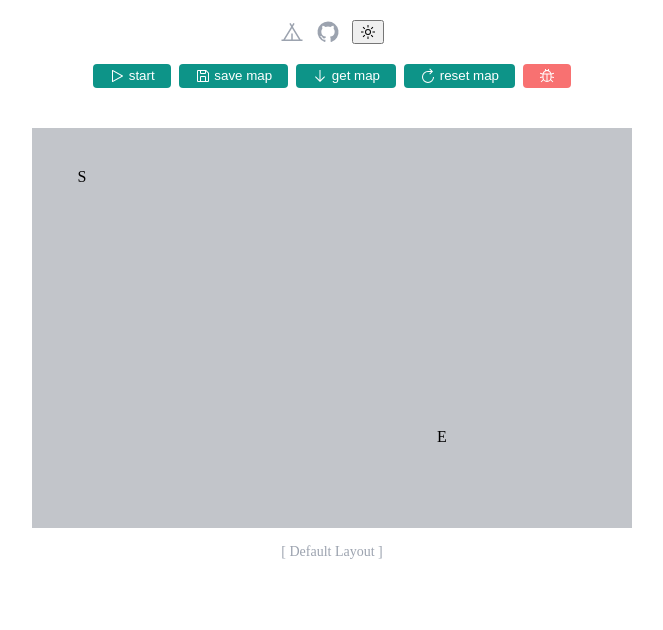
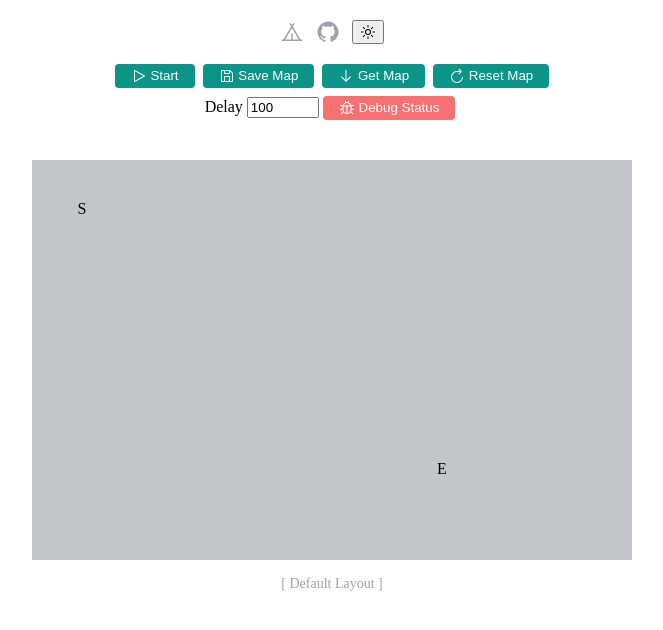
Before and after one commit to lzy1960/vue-findway, a Nuxt app: page /bfs in a window 1280 px wide. Shown: the top 630 px of the page, without its empty margins (308-971 px from the left). Built offline with nearby package versions, Linux system fonts and the light colour scheme.

Commit message:
feat: add delay config and transition

```diff
--- a/pages/bfs/index.vue
+++ b/pages/bfs/index.vue
@@ -1,29 +1,37 @@
 <template>
   <div class="bfs">
+    <div class="control" mb-2>
       <button btn mx-1 @click="findPath(start, end)">
         <div btn-icon i-carbon-play />
-      start
+        Start
       </button>
       <button btn mx-1 @click="saveMap()">
         <div btn-icon i-carbon-save />
-      save map
+        Save Map
       </button>
       <button btn mx-1 @click="getMap()">
         <div btn-icon i-carbon-arrow-down />
-      get map
+        Get Map
       </button>
       <button btn mx-1 @click="resetMap()">
         <div btn-icon i-carbon-restart />
-      reset map
+        Reset Map
       </button>
+    </div>
+    <div class="debug-control">
+      <span mr-1>Delay</span>
+      <input v-model="delay" type="number" :step="200" :min="10" :max="3000" :disabled="!isDebug">
       <button btn mx-1 bg-gray :class="isDebug ? 'bg-red' : ''" @click="isDebug = !isDebug">
         <div btn-icon i-carbon-debug />
+        Debug Status
       </button>
+    </div>
+    <transition>
       <div :ref="el => mainEl = el" class="main" mt-10>
         <div v-for="_, y in HEIGHT" :key="y" h-5>
           <div
             v-for="__, x in WIDTH" :key="`${x}_${y}`" inline-block w-5 h-5 bg-gray-7 bg-op-30 vertical-top text-center
-          cursor-pointer border border-dark hover:bg-op-80 :class="divClass(x, y)"
+            cursor-pointer border border-dark hover:bg-op-80 transition-200 :class="divClass(x, y)"
             @mousedown="mousedown = true; setWall(x, y)" @mousemove="setWall(x, y)"
             @contextmenu.prevent="delCurWall(x, y)" @mouseup="mousedown = false"
           >
@@ -31,6 +39,7 @@
           </div>
         </div>
       </div>
+    </transition>
   </div>
 </template>
 
@@ -81,6 +90,7 @@ const DEFAULT_MAP: () => Point[][] = () => Array(HEIGHT.value).fill(0).map(v =>
 
 // used variable
 const isDebug = ref(true)
+const delay = ref(100)
 const map = ref([])
 const start: Point = [2, 2]
 const end: Point = [20, 15]
@@ -157,7 +167,7 @@ const findPath = async (start: Point, end: Point) => {
     // 越界
     if (x < 0 || x >= WIDTH.value || y < 0 || y >= HEIGHT.value || table[y][x] || map.value[y][x]) return
     if(isDebug.value) {
-      await sleep(1)
+      await sleep(delay.value)
     }
     table[y][x] = pre
     setCurValue(x, y, 1)
@@ -175,7 +185,7 @@ const findPath = async (start: Point, end: Point) => {
         y = b
         path.push(map.value[y][x])
         if(isDebug.value) {
-          await sleep(1)
+          await sleep(delay.value)
         }
         setCurValue(x, y, 2)
       }
```
Lines whose indentation alone changed are shown as unchanged.
